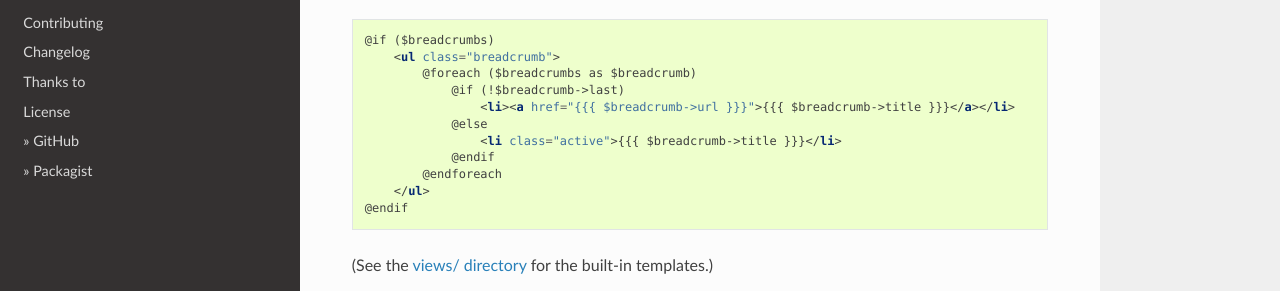
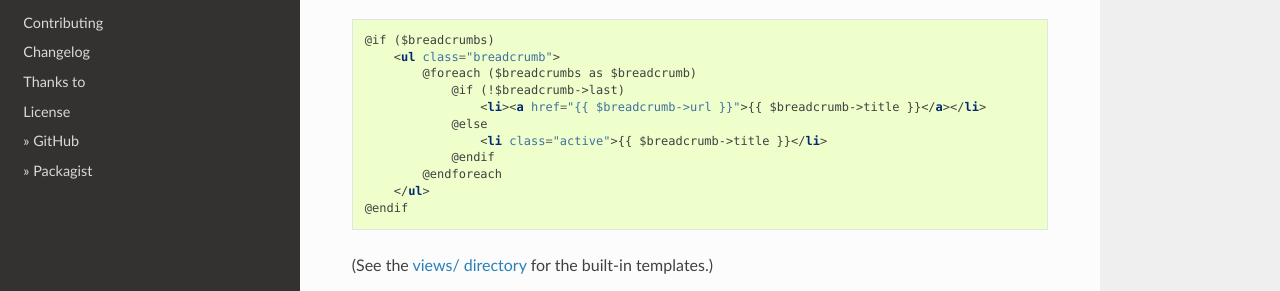
Before and after one commit to d13r/laravel-breadcrumbs, a Sphinx documentation site: the page built from docs/templates.rst, in a window 1280 px wide and 1367 px high. Shown: the part 391-682 px from the top of the window. Built offline with Sphinx 7.4.7 and the Read the Docs theme 2.0.0, drawn with Linux system fonts in a browser that asks for light colours.

Commit message:
Update templates.rst

```diff
--- a/docs/templates.rst
+++ b/docs/templates.rst
@@ -20,9 +20,9 @@ To customise the HTML, create your own view file (e.g. ``resources/views/_partia
         <ul class="breadcrumb">
             @foreach ($breadcrumbs as $breadcrumb)
                 @if (!$breadcrumb->last)
-                    <li><a href="{{{ $breadcrumb->url }}}">{{{ $breadcrumb->title }}}</a></li>
+                    <li><a href="{{ $breadcrumb->url }}">{{ $breadcrumb->title }}</a></li>
                 @else
-                    <li class="active">{{{ $breadcrumb->title }}}</li>
+                    <li class="active">{{ $breadcrumb->title }}</li>
                 @endif
             @endforeach
         </ul>
```
